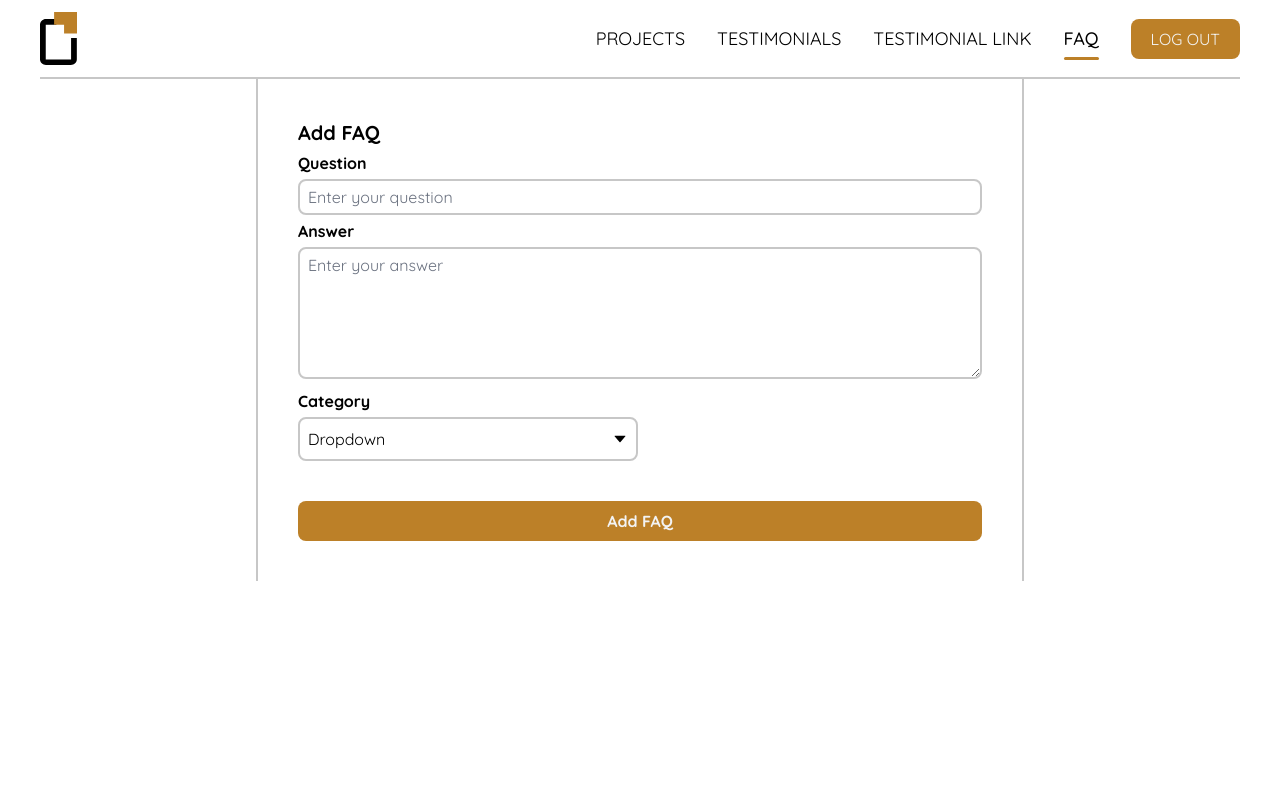
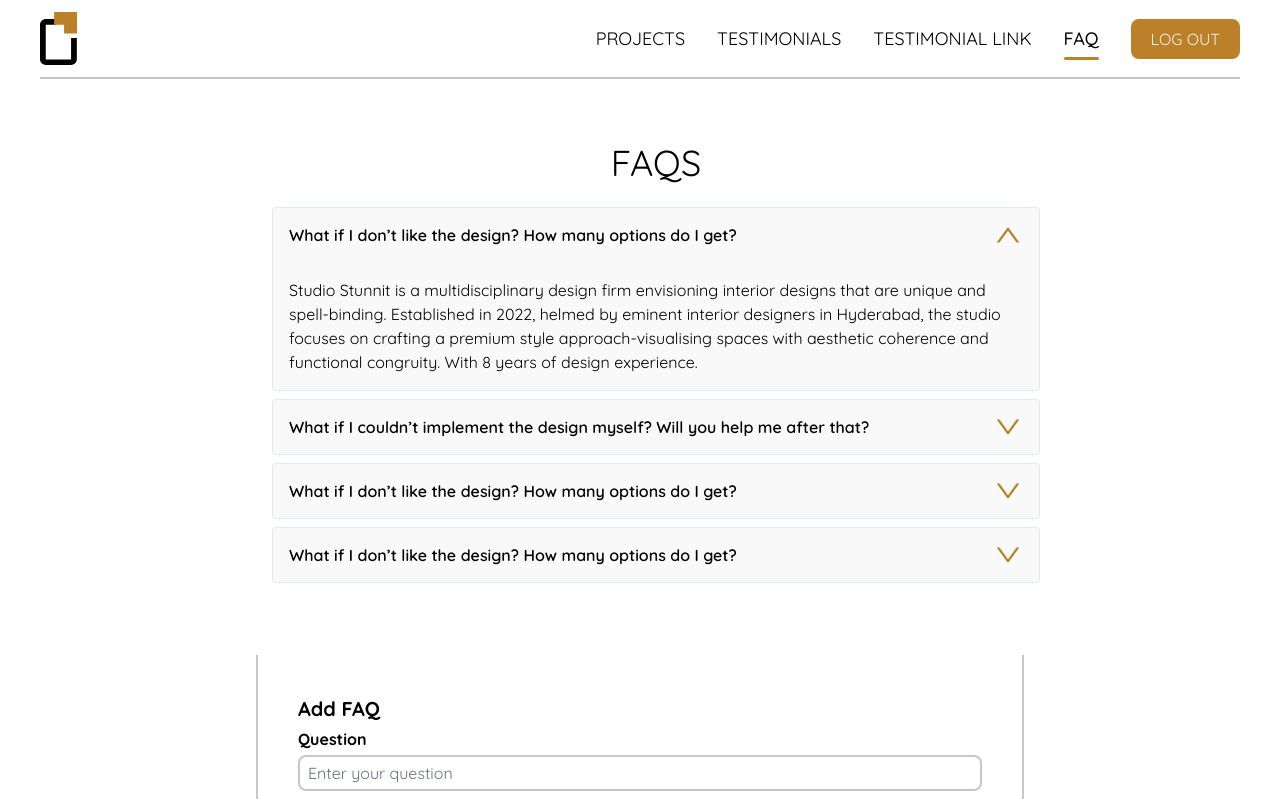
Before and after one commit to bekaDessalegn/studio-stunnit-admin, a Next.js app: page /faq in a window 1280 px wide. Shown: the top 799 px of the page. Built offline with nearby package versions, Linux system fonts and the light colour scheme.

Commit message:
added accordion to FAQs

```diff
--- /dev/null
+++ b/components/faqItem.js
@@ -0,0 +1,26 @@
+import React from 'react'
+import { useState } from 'react'
+import {AiOutlineDown, AiOutlineUp} from 'react-icons/ai'
+
+const FaqItem = ({items}) => {
+    const [activeIndex, setActiveIndex] = useState(0)
+
+  const handleClick = (index) => {
+    setActiveIndex(index === activeIndex ? -1 : index)
+  }
+  return (
+    <div className="accordion w-screen flex flex-col justify-center items-center">
+      {items.map((item, index) => (
+        <div className={`accordion-item ${index === activeIndex ? 'active' : ''} w-3/5 bg-surface`} key={index}>
+          <div className="accordion-item-title" onClick={() => handleClick(index)}>
+            <div className=' font-semibold'>{item.question}</div>
+            <div>{index === activeIndex ? <AiOutlineUp className='text-3xl text-accentColor' /> : <AiOutlineDown className='text-3xl text-accentColor' />}</div>
+          </div>
+          <div className="accordion-item-content">{item.answer}</div>
+        </div>
+      ))}
+    </div>
+  )
+}
+
+export default FaqItem
--- /dev/null
+++ b/components/faq_list.js
@@ -0,0 +1,35 @@
+import React from 'react'
+import FaqItem from './faqItem'
+import Heading from './heading'
+
+const faqs = [
+    {
+        question : "What if I don’t like the design? How many options do I get?",
+        answer : "Studio Stunnit is a multidisciplinary design firm envisioning interior designs that are unique and spell-binding. Established in 2022, helmed by eminent interior designers in Hyderabad, the studio focuses on crafting a premium style approach-visualising spaces with aesthetic coherence and functional congruity. With 8 years of design experience."
+    },
+    {
+        question : "What if I couldn’t implement the design myself? Will you help me after that?",
+        answer : "Studio Stunnit is a multidisciplinary design firm envisioning interior designs that are unique and spell-binding. Established in 2022, helmed by eminent interior designers in Hyderabad, the studio focuses on crafting a premium style approach-visualising spaces with aesthetic coherence and functional congruity. With 8 years of design experience."
+    },
+    {
+        question : "What if I don’t like the design? How many options do I get?",
+        answer : "Studio Stunnit is a multidisciplinary design firm envisioning interior designs that are unique and spell-binding. Established in 2022, helmed by eminent interior designers in Hyderabad, the studio focuses on crafting a premium style approach-visualising spaces with aesthetic coherence and functional congruity. With 8 years of design experience."
+    },
+    {
+        question : "What if I don’t like the design? How many options do I get?",
+        answer : "Studio Stunnit is a multidisciplinary design firm envisioning interior designs that are unique and spell-binding. Established in 2022, helmed by eminent interior designers in Hyderabad, the studio focuses on crafting a premium style approach-visualising spaces with aesthetic coherence and functional congruity. With 8 years of design experience."
+    },
+]
+
+const FaqList = () => {
+  return (
+    <div className="container mx-auto px-4 grid gap-6 my-16">
+      <div className='grid text-center gap-2'>
+            <Heading heading='FAQs' />
+      </div>
+      <FaqItem items={faqs} />
+    </div>
+  )
+}
+
+export default FaqList
--- a/pages/_app.tsx
+++ b/pages/_app.tsx
@@ -1,4 +1,5 @@
 import '../styles/globals.css'
+import '../styles/faqList.css'
 import type { AppProps } from 'next/app'
 import {Quicksand} from '@next/font/google'
 
--- a/pages/faq.js
+++ b/pages/faq.js
@@ -1,12 +1,14 @@
 import React from 'react'
 import Navbar from '../components/navbar'
 import AddFAQ from '../components/add-faq'
+import FaqList from '../components/faq_list'
 
 const faq = () => {
   return (
     <>
       <main className='' >
         <Navbar />
+        <FaqList />
         <AddFAQ />
     </main>
     </>
--- /dev/null
+++ b/styles/faqList.css
@@ -0,0 +1,26 @@
+.accordion-item {
+    border: 1px solid #e2e8f0;
+    border-radius: 0.25rem;
+    margin-bottom: 0.5rem;
+  }
+
+  .accordion-item-title {
+    cursor: pointer;
+    display: flex;
+    justify-content: space-between;
+    align-items: center;
+    padding: 0.75rem 1rem;
+  }
+
+  .accordion-item-title:hover {
+    background-color: #f7fafc;
+  }
+
+  .accordion-item-content {
+    padding: 1rem;
+    display: none;
+  }
+
+  .accordion-item.active .accordion-item-content {
+    display: block;
+  }
```
